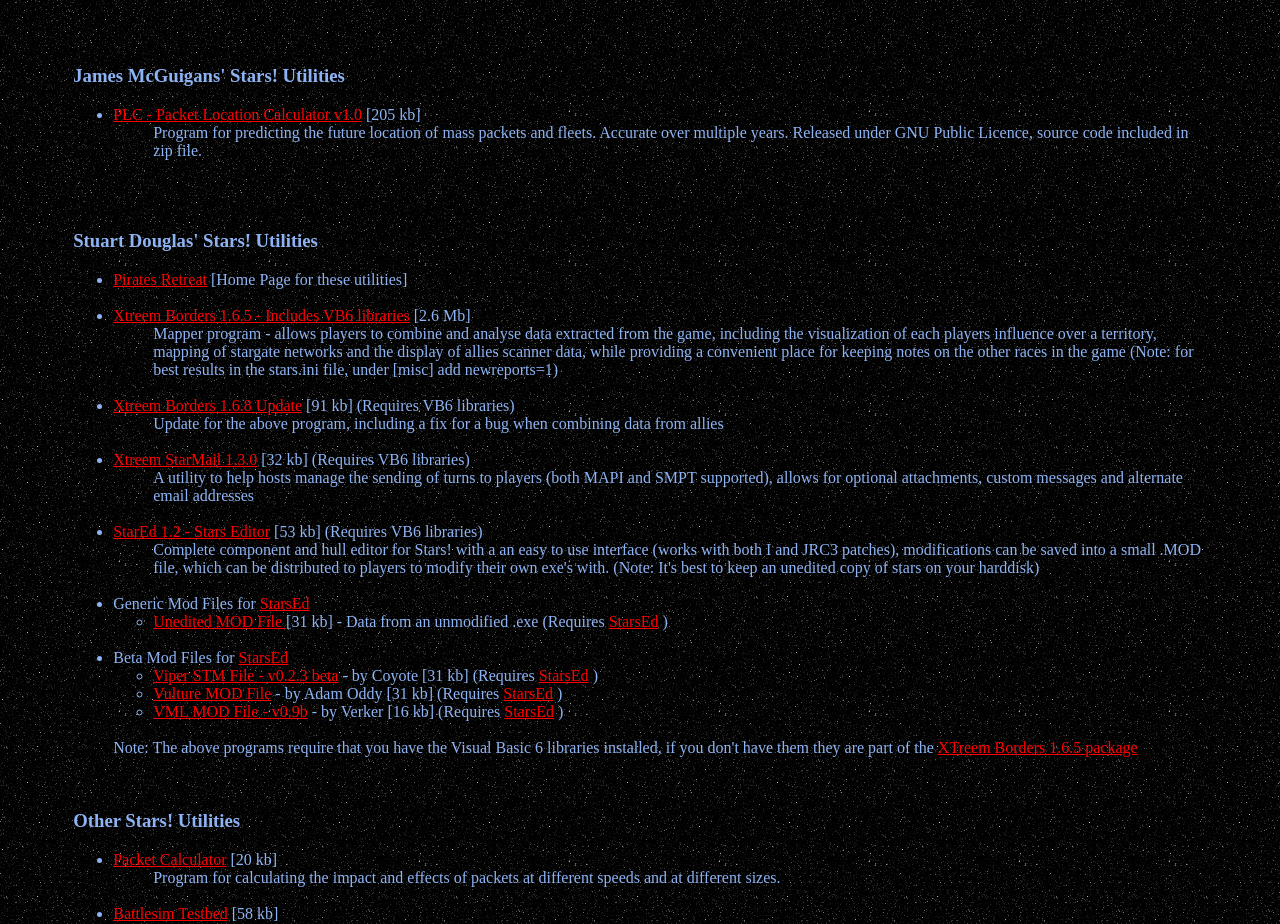
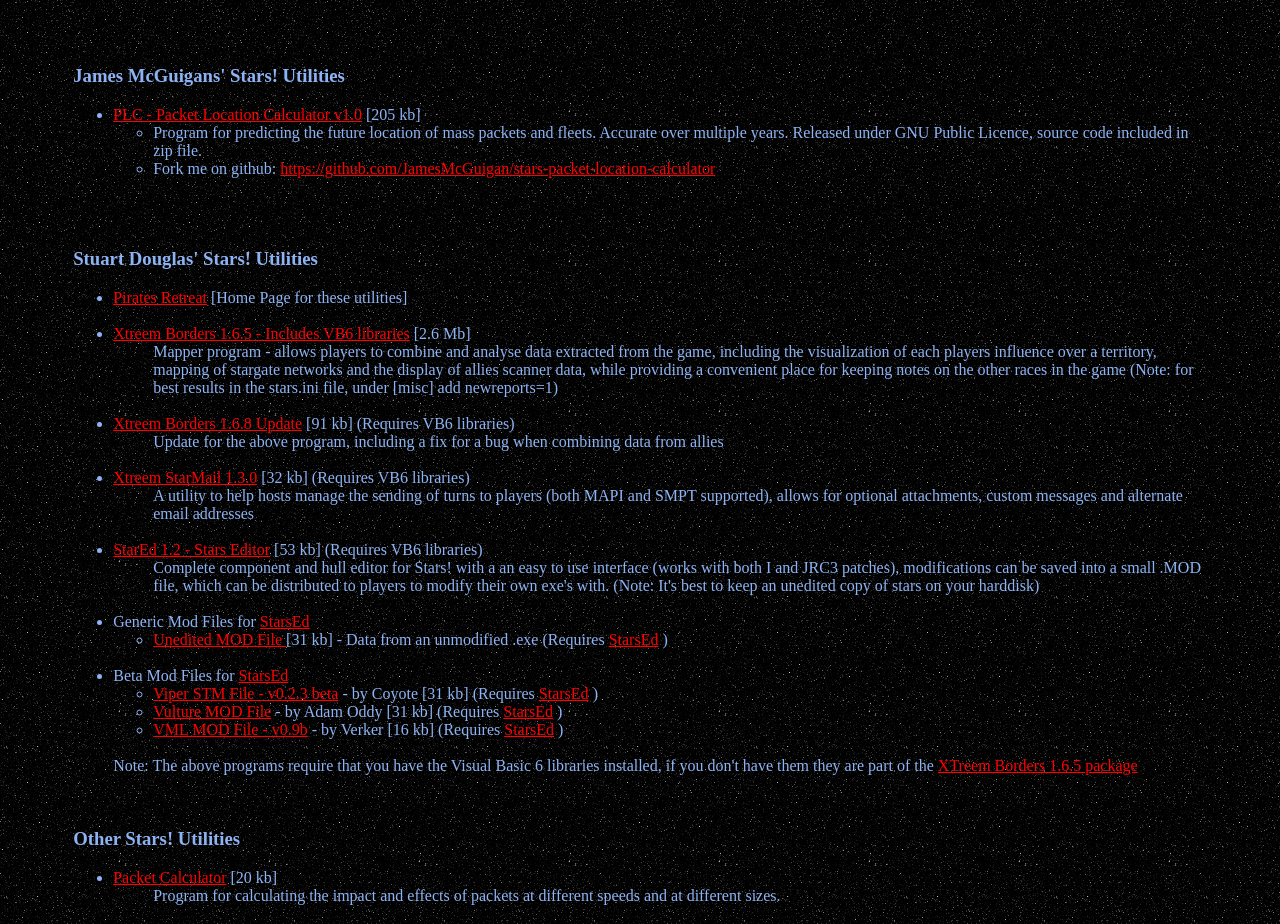
Before and after one commit to JamesMcGuigan/starsfaq.com, a plain HTML site: page download.htm in a window 1280 px wide. Shown: the part 1500-2424 px from the top of the page. Drawn offline with Linux system fonts and the light colour scheme.

Commit message:
Add links to github:JamesMcGuigan/stars-packet-location-calculator

```diff
--- a/download.htm
+++ b/download.htm
@@ -119,9 +119,15 @@
             <li> <a href="download/PLC.zip">PLC - Packet Location Calculator v1.0</a>
               [205 kb]
               <ul>
-                Program for predicting the future location of mass packets and
-                fleets. Accurate over multiple years. Released under GNU Public
-                Licence, source code included in zip file.
+                <li>
+                  Program for predicting the future location of mass packets and
+                  fleets. Accurate over multiple years. Released under GNU Public
+                  Licence, source code included in zip file.
+                </li>
+
+                <li>
+                Fork me on github:  <a href="https://github.com/JamesMcGuigan/stars-packet-location-calculator">https://github.com/JamesMcGuigan/stars-packet-location-calculator</a>
+                </li>
               </ul>
             </li>
           </ul>
```
Also changed, not shown: updates.htm (+1 -0 lines).
